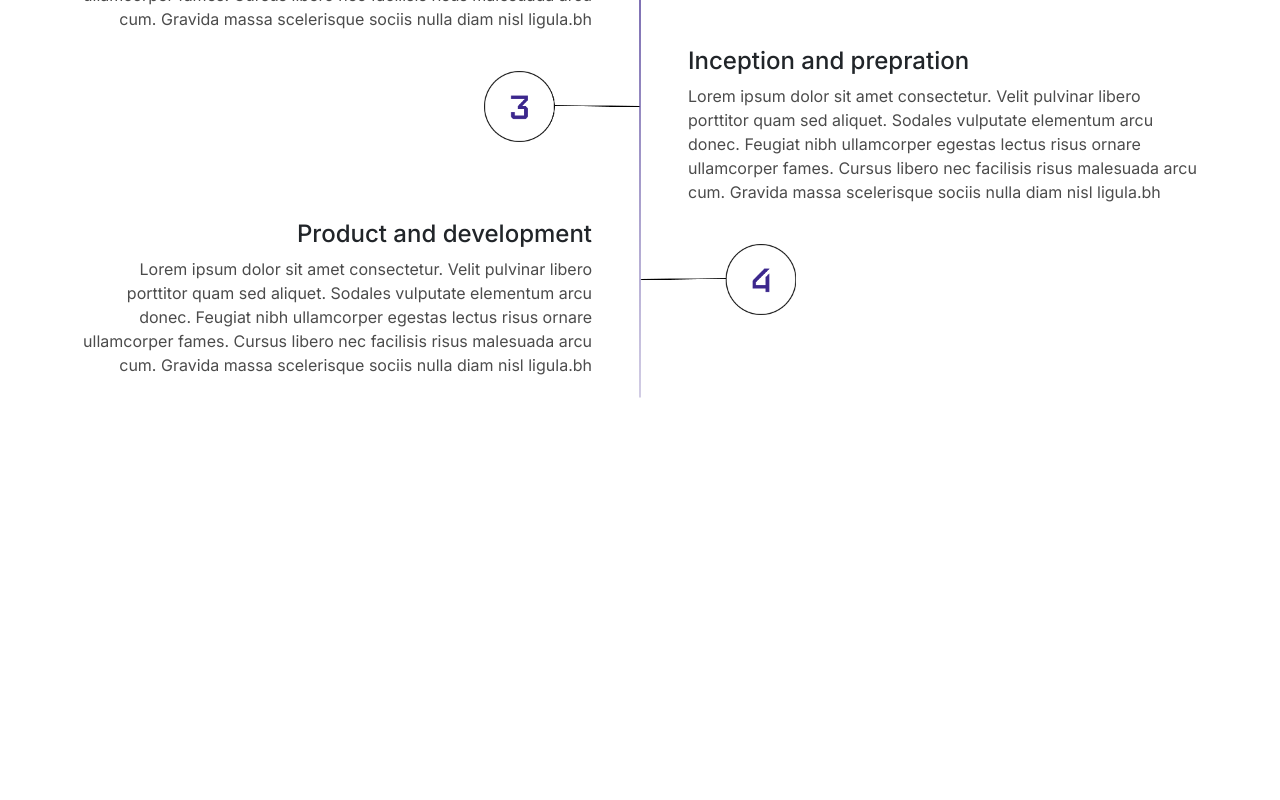
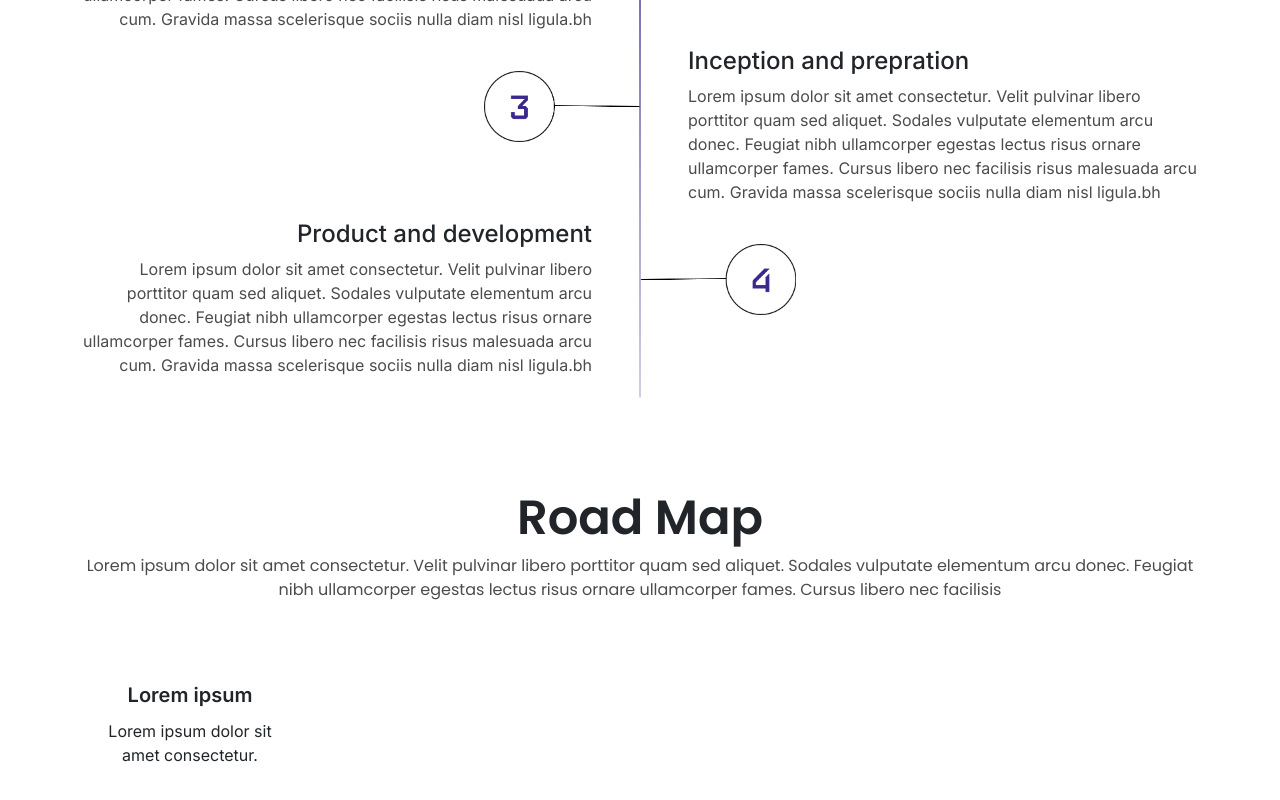
Before and after one commit to neharadialcode/bootstrap-common-components, a React (Create React App) app: page /roadMap in a window 1280 px wide. Shown: the part 540-1340 px from the top of the page. Before the commit the page ends 981 px from the top, so only its background shows below. Built offline with nearby package versions, Linux system fonts and the light colour scheme.

Commit message:
roadMap code update

```diff
--- a/src/components/roadMap/RoadMap.jsx
+++ b/src/components/roadMap/RoadMap.jsx
@@ -1,9 +1,11 @@
 import React from 'react'
 import RoadMapOne from './RoadMapOne'
+import RoadMapTwo from './RoadMapTwo'
 const RoadMap = () => {
   return (
     <>
    <RoadMapOne/>
+   <RoadMapTwo/>
     </>
   )
 }
--- /dev/null
+++ b/src/components/roadMap/RoadMapTwo.jsx
@@ -0,0 +1,33 @@
+import React from 'react'
+
+const RoadMapTwo = () => {
+  return (
+    <div div className="py-5">
+      <div className=" container">
+        <div className=" text-center mb-5 pb-3">
+          <h2 className="fw-semibold fs_2xl ff_poppins">Road Map</h2>
+          <p className=" fs_sm ff_poppins text-black opacity_70">
+            Lorem ipsum dolor sit amet consectetur. Velit pulvinar libero
+            porttitor quam sed aliquet. Sodales vulputate elementum arcu donec.
+            Feugiat nibh ullamcorper egestas lectus risus ornare ullamcorper
+            fames. Cursus libero nec facilisis
+          </p>
+        </div>
+        <div className="">
+          <div className="d-flex">
+            <div className="roadMapTwo_box roadMapTwo_box_hover">
+              <h3 className="fw-semibold fs_md roadMap_heading text-center px-2">
+                Lorem ipsum{" "}
+              </h3>
+              <p className=" fs_sm text-center px-2 pb-2 pt-1">
+                Lorem ipsum dolor sit amet consectetur.{" "}
+              </p>
+            </div>
+          </div>
+        </div>
+      </div>
+    </div>
+  );
+}
+
+export default RoadMapTwo
--- a/src/hero.css
+++ b/src/hero.css
@@ -379,3 +379,13 @@ div ul li a:hover {
 .RoadMap_par {
   max-width: 431px;
 }
+.roadMapTwo_box{
+  max-width: 216px;
+  background-color: #0000 !important;
+  border: 1px solid #0000;
+  border-radius: 12px;
+}
+.roadMap_heading{
+  background-color: #0000;
+  border-radius:12px 12px 0 0;
+}
```
